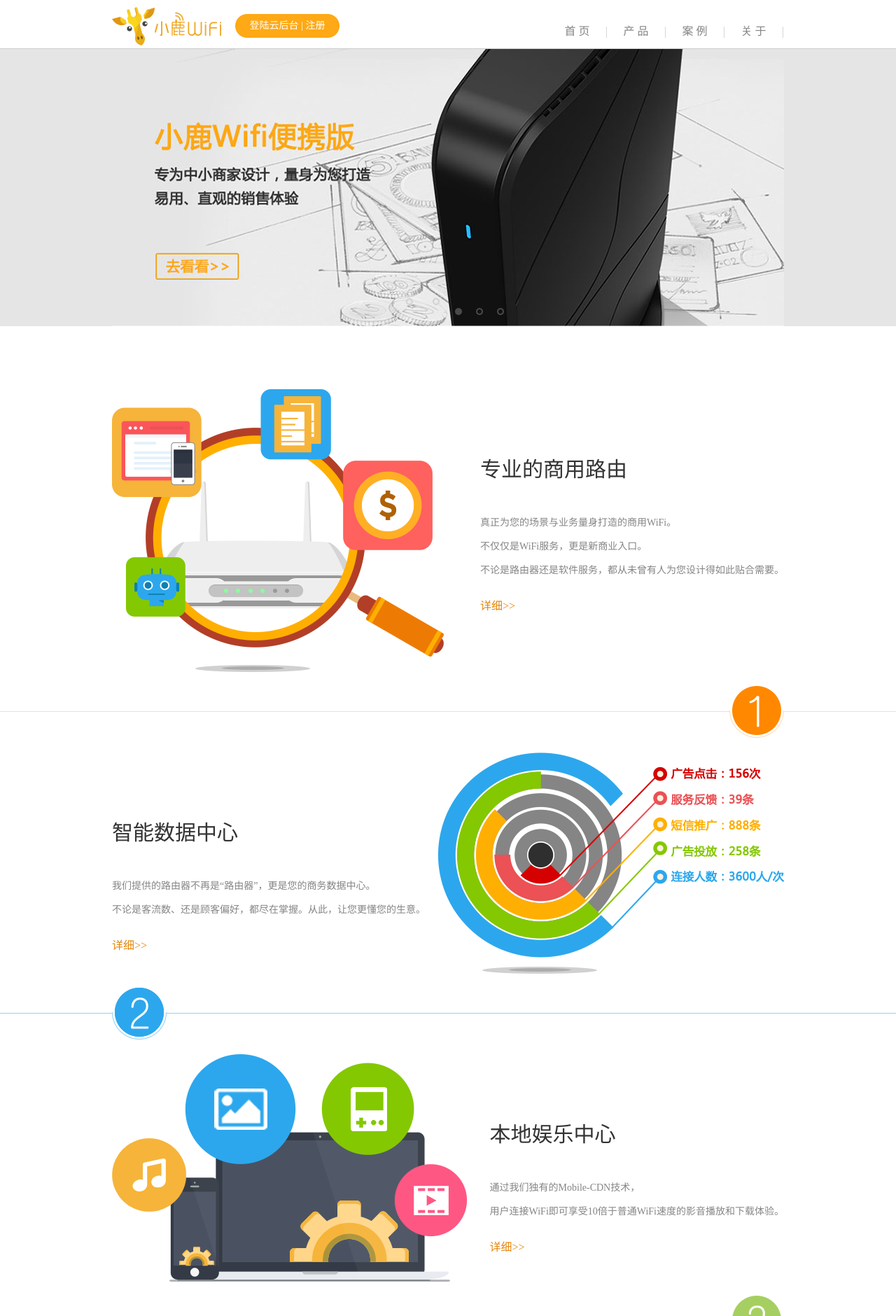
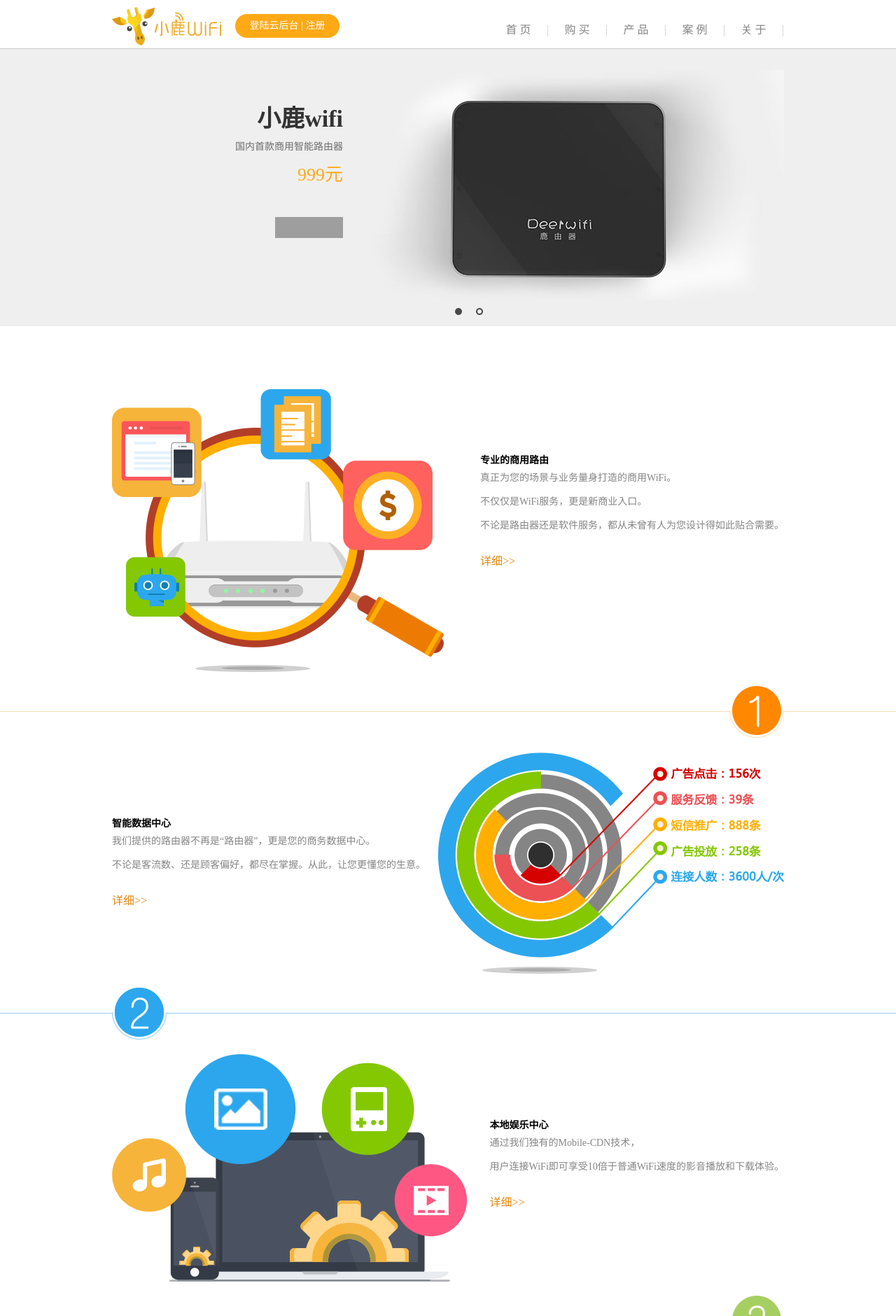
Before and after one commit to toddmark/longData, a PHP site: page / in a window 1280 px wide. Shown: the top 1880 px of the page at 70% size. Run offline with PHP 8.4, Linux system fonts and the light colour scheme; grey boxes are pictures that could not be loaded.

Commit message:
更新首页轮播广告

```diff
--- a/head.php
+++ b/head.php
@@ -22,6 +22,10 @@
 			<ul class="clearFloat nav">
 				<li>
 					<a href="index.php">首&nbsp;页</a>
+			    	<span class="fr ccc">|</span>
+				</li>
+				<li>
+					<a href="http://shop112304989.taobao.com/index.htm">购&nbsp;买</a>
 			    	<span class="fr ccc">|</span>
 				</li>
 			    <li>
@@ -80,15 +84,19 @@
 	<!-- rollBanner be used to contain the roll play model -->
 	<div class="rollBanner">
 		<div class="w960 m0a container">
+			<div class="hoverText">
+				<h1>小鹿wifi</h1>
+				<h2>国内首款商用智能路由器</h2>
+				<h3>999元</h3>
+				<button onclick="window.location.href='http://shop112304989.taobao.com/index.htm'"></button>
+			</div>
 			<div class="wrap">
 				<img src="img/ban1.jpg" alt="">
 				<img src="img/ban2.jpg" alt="">
-				<img src="img/ban3.jpg" alt="">
 			</div>
 			<div class="btnGroup">
 				<span class="active" >&nbsp;</span>
 				<span >&nbsp;</span>
-				<span >&nbsp;</span>
 			</div>
 		</div>
 	</div>
--- a/style/product.css
+++ b/style/product.css
@@ -122,7 +122,7 @@
 .header .nav li:hover{border-bottom: 2px solid #fea915; padding-bottom: 0px; cursor: pointer;}
 .header .nav li a{color: #858585; font-size: 16px;}
 .header .nav li a:hover{text-decoration: none;}
-.rightBtn{position: relative; top: 2px;}
+.rightBtn{position: relativer top: 2px;}
 .secondList{position:relative; left: 84px; width: 252px; z-index: 1;}
 .secondList ul{display: none;position: absolute;}
 .secondList .u1{left: 0;}
@@ -148,8 +148,14 @@
 .footNav li a:hover{color:#fff;}
 .footer .firmInfo{text-align: center; line-height: 32px;}
 
-.rollBanner{width: 100%; height: 396px; background:#e5e5e5; border-top: 1px solid #ccc;}
+.rollBanner{width: 100%; height: 396px; background:#efefef; border-top: 1px solid #ccc;}
 .rollBanner .container{position:relative;}
+.rollBanner .container .hoverText{position: absolute; left:150px; top: 80px; z-index: 9; width: 180px; text-align: right; line-height: 40px;}
+.hoverText h1{font-size: 34px; color:#333333;}
+.hoverText h2{font-size: 14px; color:#6d6d6d; font-weight: normal;}
+.hoverText h3{font-weight: normal; color:#fea915; font-size: 26px;}
+.hoverText button{margin-top: 40px; width: 97px; height: 30px; background:url('../img/banner_btn_normal.png'); border:none; cursor:pointer;}
+.hoverText button:hover{background:url('../img/banner_btn_hover.png');}
 .rollBanner .container .wrap img{position: absolute;}
 .rollBanner .container .btnGroup{position: absolute; top:370px; left:470px; }
 .rollBanner .container .btnGroup span{float: left; display: block; margin-left: 20px; width: 10px; height: 10px; background:url('../img/index.png') no-repeat right -10px;}
@@ -157,7 +163,7 @@
 
 .indMain .layer{margin: 20px auto 20px; width: 960px;}
 .indMain .layer .txtInfo{}
-.indMain .layer .txtInfo h3{margin-bottom: 40px; font-size: 30px; color: #333; font-weight: normal;}
+
 .indMain .layer .txtInfo p{margin-bottom: 20px; font-size: 14px; color: #858585; line-height: 34px; }
 .indMain .layer .txtInfo a{color: #e3860b;}
 
```
Also changed, not shown: img/ban1.jpg, img/ban2.jpg, img/ban3.jpg (deleted), 1 other file.
